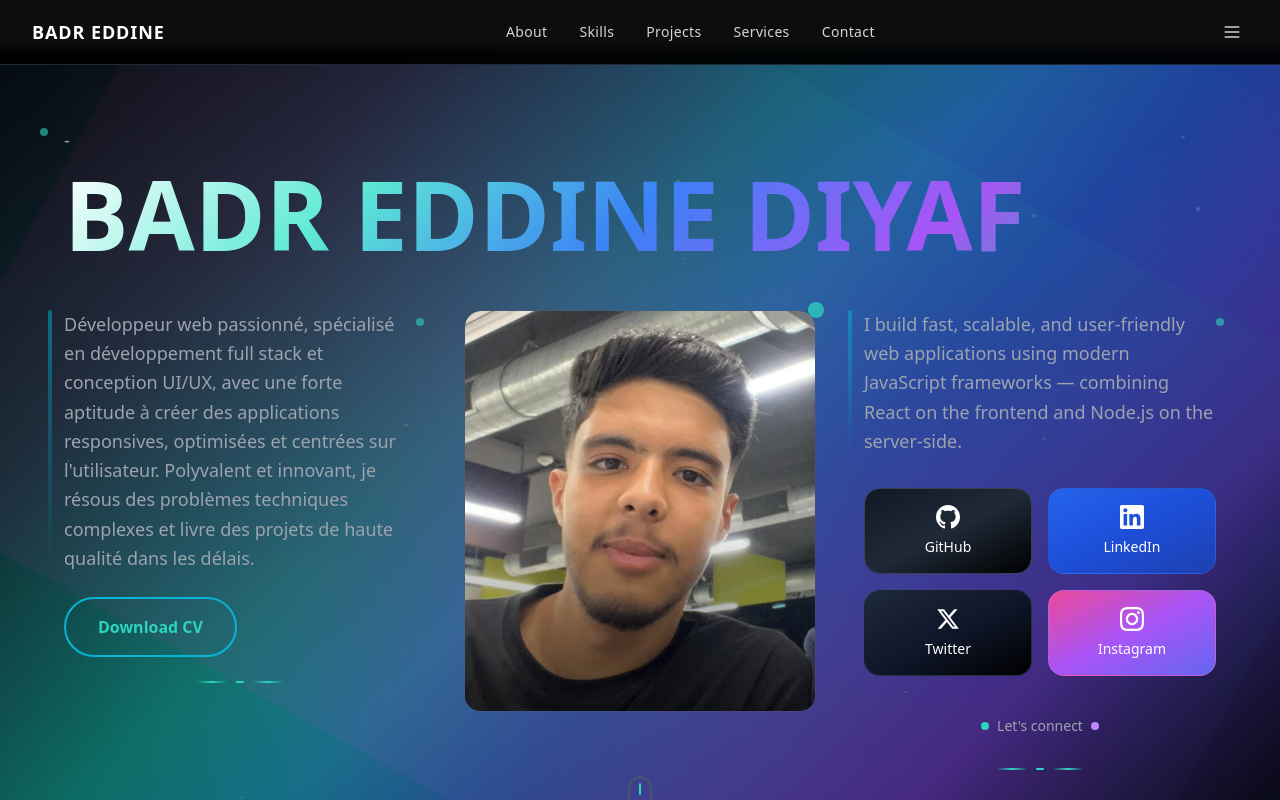
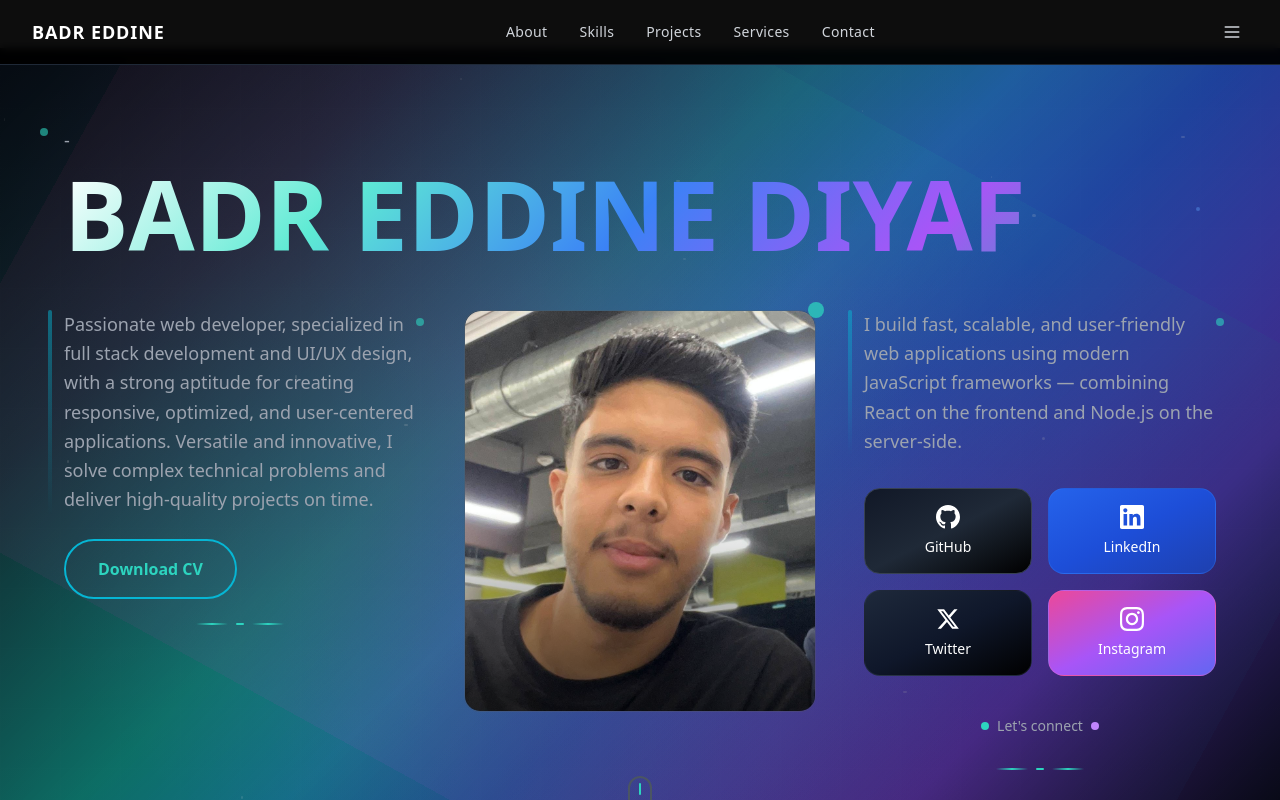
Before and after one commit to badreddine55/my-portfolio, a React (Create React App) app: page / in a window 1280 px wide. Both pictures are taken after a click on the button "START JOURNEY". Shown: the top 800 px of the page. Built offline with nearby package versions, Linux system fonts and the light colour scheme.

Commit message:
edite some text

```diff
--- a/src/components/HeroSection.jsx
+++ b/src/components/HeroSection.jsx
@@ -1,3 +1,4 @@
+
 "use client"
 
 import { useEffect, useState, useRef } from "react"
@@ -160,10 +161,7 @@ const handleSocialClick = (platform) => {
                   className="text-lg text-gray-400 leading-relaxed hover:text-gray-300 transition-colors duration-300 relative z-10"
                   style={{ transform: `translateY(${scrollY * 0.05}px)` }}
                 >
-                  Développeur web passionné, spécialisé en développement full stack et conception UI/UX, avec une forte
-                  aptitude à créer des applications responsives, optimisées et centrées sur l'utilisateur. Polyvalent et
-                  innovant, je résous des problèmes techniques complexes et livre des projets de haute qualité dans les
-                  délais.
+                  Passionate web developer, specialized in full stack development and UI/UX design, with a strong aptitude for creating responsive, optimized, and user-centered applications. Versatile and innovative, I solve complex technical problems and deliver high-quality projects on time.
                 </p>
                 <div className="absolute -left-4 top-0 w-1 h-full bg-gradient-to-b from-teal-500/50 to-transparent rounded-full"></div>
                 <div className="absolute -right-2 top-2 w-2 h-2 bg-teal-400/60 rounded-full animate-pulse"></div>
--- a/src/components/ServicesSection.jsx
+++ b/src/components/ServicesSection.jsx
@@ -288,10 +288,12 @@ export default function ServicesSection() {
                 const message = formData.get("message")
                 const subject = `Inquiry about ${currentService}`
                 const body = `From: ${name} <${email}>\n\n${message}`
-                window.location.href = `mailto:beddine330@gmail.com?subject=${encodeURIComponent(
+                const mailtoUrl = `mailto:beddine330@gmail.com?subject=${encodeURIComponent(
                   subject
                 )}&body=${encodeURIComponent(body)}`
+                window.open(mailtoUrl, '_blank')
                 setShowForm(false)
+                window.location.reload()
               }}
             >
               <div className="space-y-4">
```
